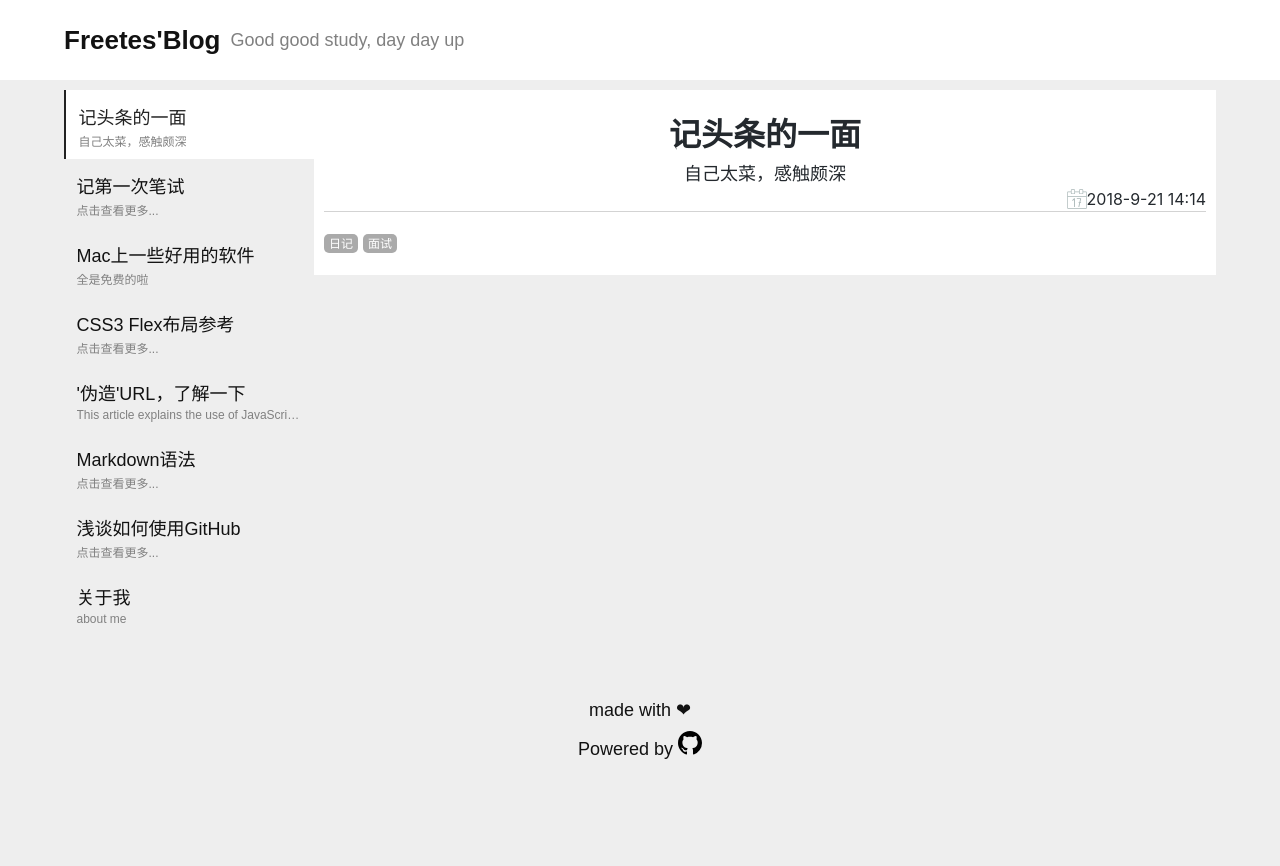
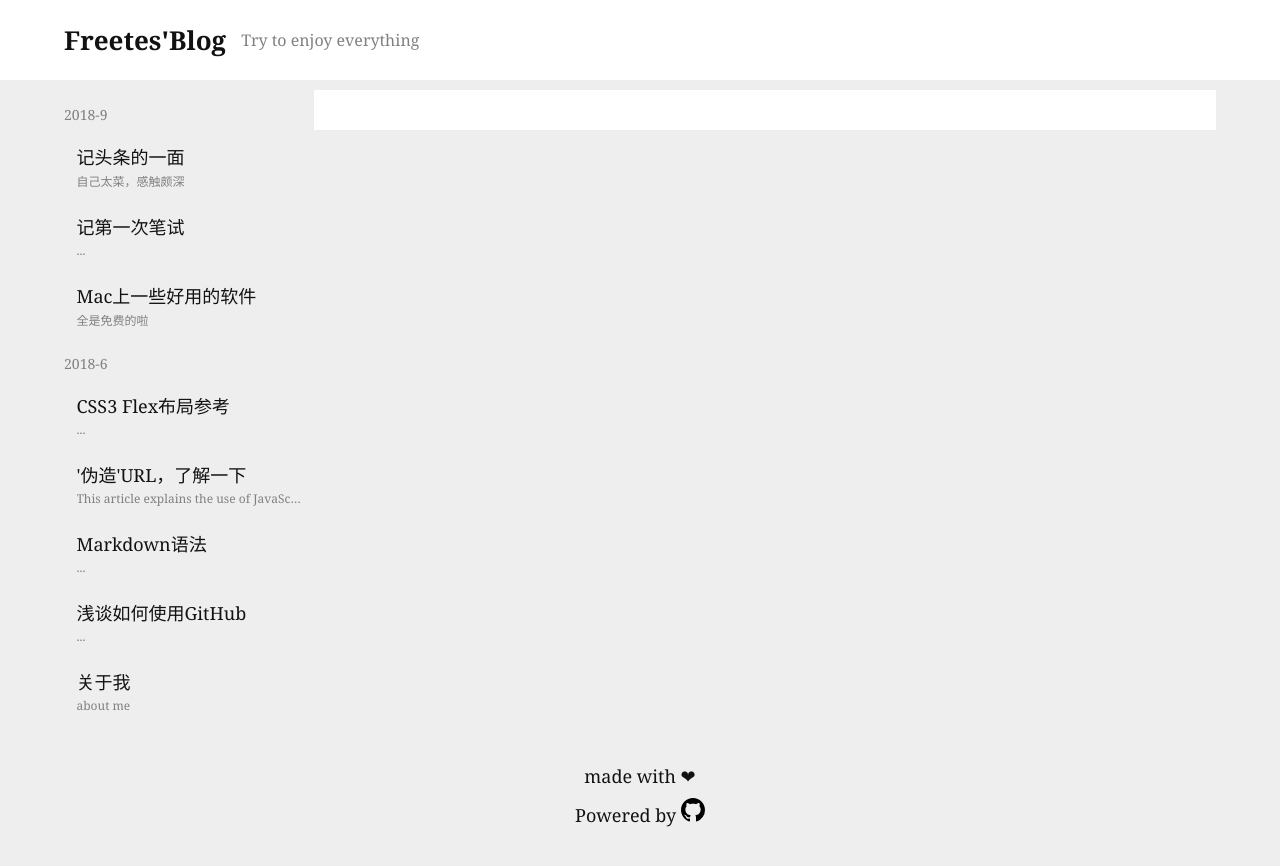
Before and after one commit to freetes/freetes.github.io, a website: page index.html in a window 1280 px wide. Before the commit the page ends 800 px from the top, so only its background shows below. Drawn offline with nearby package versions, Linux system fonts and the light colour scheme.

Commit message:
新增文章列表日期分类；

```diff
--- a/config/webConfig.json
+++ b/config/webConfig.json
@@ -1,5 +1,5 @@
 {
   "title": "Freetes'Blog",
-  "subtitle": "Good good study, day day up",
+  "subtitle": "Try to enjoy everything",
   "end": "made with ❤"
 }
--- a/public/css/markdown.css
+++ b/public/css/markdown.css
@@ -1,11 +1,9 @@
 .markdown-body {
   -ms-text-size-adjust: 100%;
   -webkit-text-size-adjust: 100%;
-  line-height: 1.5;
+  font-family: Georgia, serif, Born, -apple-system, BlinkMacSystemFont, "Segoe UI", Helvetica, Arial, sans-serif, "Apple Color Emoji", "Segoe UI Emoji", "Segoe UI Symbol";
   color: #24292e;
-  font-family: -apple-system, BlinkMacSystemFont, "Segoe UI", Helvetica, Arial, sans-serif, "Apple Color Emoji", "Segoe UI Emoji", "Segoe UI Symbol";
   font-size: 18px;
-  line-height: 1.5;
   word-wrap: break-word;
   /* box-shadow: 0px 2px 5px rgba(0,0,0,0.1); */
 }
--- a/public/css/style.css
+++ b/public/css/style.css
@@ -13,7 +13,7 @@ body{
   flex-direction: column;
   justify-content: space-between;
   align-items: center;
-  font-family: "PingFang SC", "Microsoft YaHei", sans-serif !important;
+  font-family: Georgia, serif !important;
   background-color: #eee;
   color: #121212;
   font-size: 18px;
@@ -44,9 +44,9 @@ header > #blogName{
   font-weight: bold;
 }
 header > #subName{
-  font-size: 18px;
+  font-size: 16px;
   color: gray;
-  margin-left: 10px;
+  margin-left: 15px;
 }
 
 div#mainDiv{
@@ -88,9 +88,15 @@ div.tools{
   bottom: 2%;
 }
 
-
 .list{
   /* background-color: white; */
+}
+.list > p{
+  color: gray;
+  padding: 5px 0;
+  margin-top: 10px;
+  font-size: 14px;
+  line-height: 20px;
 }
 .list li{
   list-style: none;
@@ -113,7 +119,6 @@ div.tools{
   background-color: white;
   border-left: 2px solid #222222;
   color: #222222;
-  /* font-weight: bold; */
 }
 .title{
   font-size: 18px;
@@ -139,6 +144,8 @@ div.tools{
 }
 .markdown-body .subtitle{
   text-align: center;
+  font-size: 16px;
+  line-height: 30px;
   margin: 0;
   padding: 0
 }
@@ -150,6 +157,7 @@ div.tools{
   justify-content: flex-end;
   align-items: center;
   font-size: 16px;
+  line-height: 24px;
 }
 
 .tag{
--- a/public/js/animation.js
+++ b/public/js/animation.js
@@ -57,3 +57,14 @@ window.onhashchange = function () {
     }
   }
 }
+
+// Hello World
+console.log(`
+  Hey, there,
+
+    I'm so honor for your visiting, and thanks for it.🎆
+    Please contact me if you find anything wrong.😊
+
+    email: freetes@foxmail.com
+
+`)
--- a/public/js/showArticle.js
+++ b/public/js/showArticle.js
@@ -101,13 +101,60 @@ function createHeader(data) {
   $('#endWords').text(data.end)
 }
 
+// 生成文章列表
 function createArtList(data) {
   let articles = data.articles
-  // 按时间排序
-  articles.sort((a, b)=>new Date(b.date)-new Date(a.date))
-  for(let item of articles){
+
+  let finalData = [], index = -1
+
+  articles.forEach(element => {
+    let artDate = new Date(element.date)
+    artDate = artDate.getFullYear() + '-' + (artDate.getMonth() + 1)
+
+    let alreadyExists = finalData.some((e, i) => {
+      if (artDate == e.date) {
+        index = i
+
+        return true
+      }
+    })
+
+    if (!alreadyExists) {
+      finalData.push({
+        date: artDate,
+        data: [element]
+      })
+    }
+    else {
+      finalData[index].data.unshift(element)
+    }
+  })
+
+  finalData.sort((a, b)=>new Date(b.date)-new Date(a.date))
+
+  finalData.forEach(element=>{
+    let p = document.createElement('p')
+
+    p.innerHTML = element.date
+    $('.list').append(p)
+
+    for(let item of element.data){
+      let li = document.createElement('li')
+
+      li.id = `#${item.title}`
+      li.onclick = function () {
+        showArticle(this, item)
+      }
+
+      // 文章标题
+      li.innerHTML = `
+        <p class='title'>${item.title}</p>
+        <p class='subtitle subtext'>${item.subtitle || '...'}</p>
+      `
+      $('.list').append(li)
+
+
       $.get(item.path).then(data=>{
-
         let tagsSpan = ''
         for(let tag of item.tags){
           tagsSpan += `<span class='tag'>${tag}</span>`
@@ -128,26 +175,9 @@ function createArtList(data) {
         `
         sessionStorage.setItem(item.title, html)
       })
-    let li = document.createElement('li')
+    }
+  })
 
-    // 文章标签
-    let tagsSpan = ''
-    for(let tag of item.tags){
-      tagsSpan += `<span class='tag'>${tag}</span>`
-    }
-    tagsSpan = '<p>' + tagsSpan + '</p>'
-    li.id = `#${item.title}`
-    li.onclick = function () {
-      showArticle(this, item)
-    }
-
-    // 文章标题
-    li.innerHTML = `
-      <p class='title'>${item.title}</p>
-      <p class='subtitle subtext'>${item.subtitle || '点击查看更多...'}</p>
-    `
-    $('.list').append(li)
-  }
   // 根据URL#后的参数找到对应的文章并点击
   // 伪造搜索功能
   if(decodeURIComponent(location.hash)){
```
Lines whose indentation alone changed are shown as unchanged.
